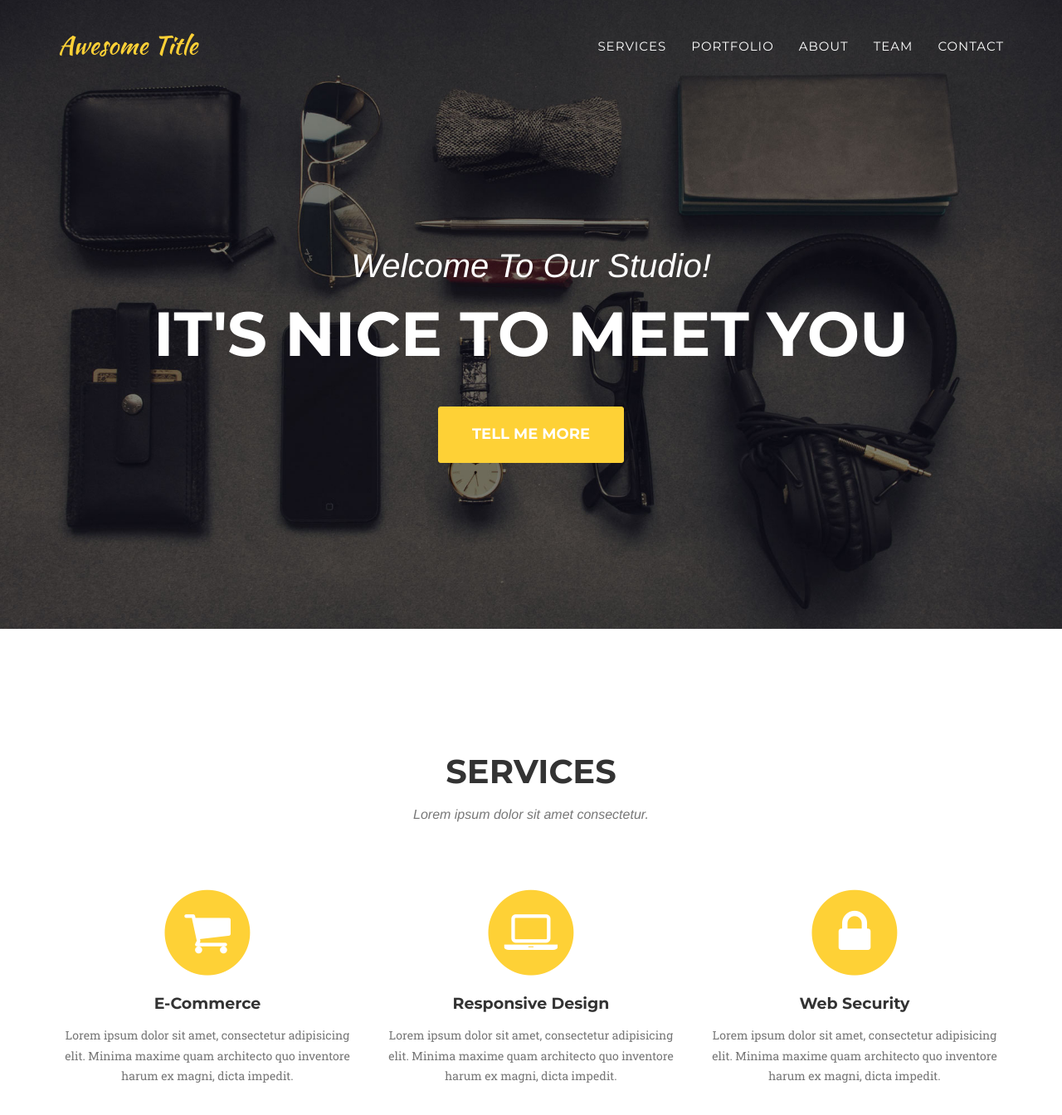
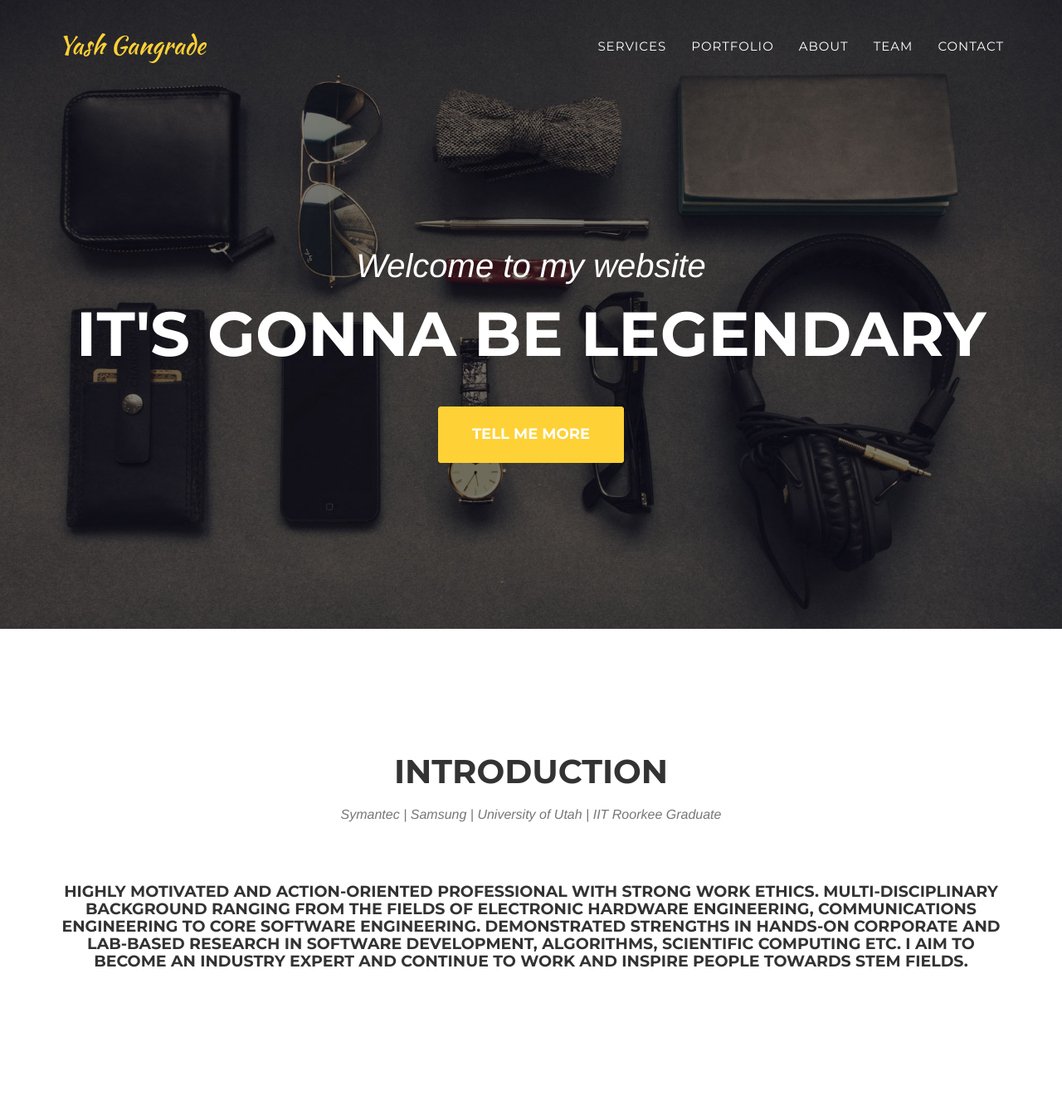
Before and after one commit to yashgangrade09/yashgangrade09.github.io, a Jekyll site: the page built from index.html, in a window 1280 px wide and 1400 px high. Shown: the top 1344 px of the window at 83% size. Built offline with Jekyll 4.4.1, drawn with Linux system fonts in a browser that asks for light colours; some web fonts are replaced; some of the changed text lies outside the part shown.

Commit message:
Updated the introduction

```diff
--- a/_config.yml
+++ b/_config.yml
@@ -2,8 +2,8 @@ url: https://yashgangrade09.github.io
 # baseurl: /agency-jekyll-theme/
 
 # Site settings
-title: Awesome Title
-email: your-email@domain.com
+title: Yash Gangrade
+email: yashgangrade09@gmail.com
 description: "Write an awesome description for your new site here. You can edit this line in _config.yml. It will appear in your document head meta (for Google search results) and in your feed.xml site description."
 
 
--- a/_includes/header.html
+++ b/_includes/header.html
@@ -44,8 +44,8 @@
     <header>
         <div class="container">
             <div class="intro-text">
-                <div class="intro-lead-in">Welcome To Our Studio!</div>
-                <div class="intro-heading">It's Nice To Meet You</div>
+                <div class="intro-lead-in">Welcome to my website</div>
+                <div class="intro-heading">It's gonna be Legendary</div>
                 <a href="#services" class="page-scroll btn btn-xl">Tell Me More</a>
             </div>
         </div>
--- /dev/null
+++ b/_includes/introduction.html
@@ -0,0 +1,12 @@
+<!-- Services Section -->
+    <section id="introduction">
+        <div class="container">
+            <div class="row">
+                <div class="col-lg-12 text-center">
+                    <h2 class="section-heading">Introduction</h2>
+                    <h3 class="section-subheading text-muted">Symantec | Samsung | University of Utah | IIT Roorkee Graduate</h3>
+                    <h4>Highly motivated and action-oriented professional with strong work ethics. Multi-disciplinary background ranging from the fields of electronic hardware engineering, communications engineering to core software engineering. Demonstrated strengths in hands-on corporate and lab-based research in software development, algorithms, scientific computing etc. I aim to become an industry expert and continue to work and inspire people towards STEM fields.</h4>
+                </div>
+            </div>
+        </div>
+    </section>
--- a/_layouts/default.html
+++ b/_layouts/default.html
@@ -7,6 +7,7 @@
     <body id="page-top" class="index">
 
     {% include header.html %}
+    {% include introduction.html %}
     {% include services.html %}
     {% include portfolio_grid.html %}
     {% include about.html %}
```
